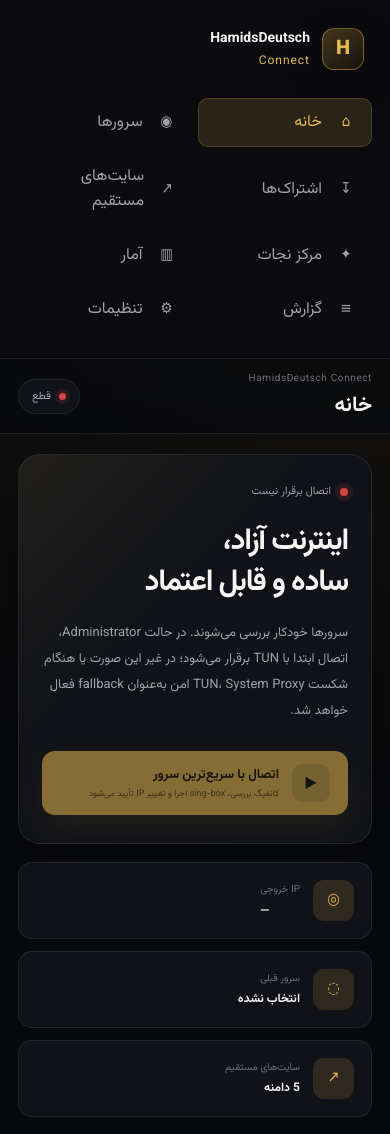
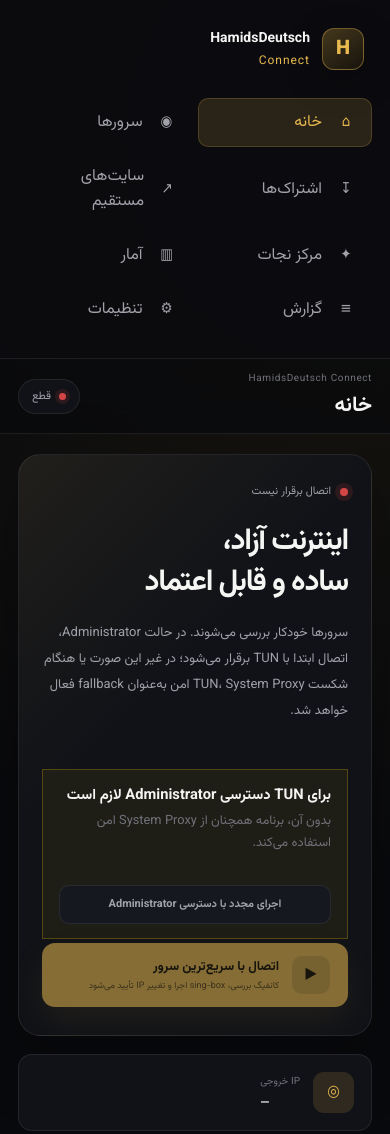
Before and after one commit to hrschemiker/hamidsdeutsch-connect, a React (Vite) app: page / in a window 390 px wide. Shown: the top 1134 px of the page. Built offline with nearby package versions, Linux system fonts and the light colour scheme.

Commit message:
Add in-app administrator relaunch for TUN mode

```diff
--- a/electron/preload.cjs
+++ b/electron/preload.cjs
@@ -15,6 +15,11 @@ contextBridge.exposeInMainWorld(
       getPrivilegeStatus: () =>
         ipcRenderer.invoke(
           'system:get-privilege-status',
+        ),
+
+      relaunchAsAdministrator: () =>
+        ipcRenderer.invoke(
+          'system:relaunch-as-administrator',
         ),
     },
 
--- a/src/App.css
+++ b/src/App.css
@@ -2040,3 +2040,46 @@ button {
     grid-template-columns: 1fr;
   }
 }
+
+/* Administrator elevation */
+.elevation-panel {
+  display: flex;
+  align-items: center;
+  justify-content: space-between;
+  gap: 16px;
+  margin: 18px 0 4px;
+  padding: 14px 16px;
+  border: 1px solid rgba(255, 204, 0, 0.24);
+  background: rgba(255, 204, 0, 0.06);
+}
+
+.elevation-panel > div {
+  display: flex;
+  flex-direction: column;
+  gap: 4px;
+}
+
+.elevation-panel strong {
+  font-size: 0.92rem;
+}
+
+.elevation-panel span {
+  color: var(--text-muted);
+  font-size: 0.8rem;
+  line-height: 1.7;
+}
+
+.elevation-panel .secondary-button {
+  flex: 0 0 auto;
+}
+
+@media (max-width: 760px) {
+  .elevation-panel {
+    align-items: stretch;
+    flex-direction: column;
+  }
+
+  .elevation-panel .secondary-button {
+    width: 100%;
+  }
+}
--- a/src/App.tsx
+++ b/src/App.tsx
@@ -18,6 +18,7 @@ import { useServerLatency } from './servers/use-server-latency'
 import { useServerConfigCheck } from './servers/use-server-config-check'
 import { useIpVerification } from './network/use-ip-verification'
 import { useWindowsPrivilege } from './system/use-windows-privilege'
+import { useWindowsElevation } from './system/use-windows-elevation'
 import './App.css'
 
 type PageId =
@@ -115,6 +116,7 @@ function App() {
   const configCheck = useServerConfigCheck()
   const ipVerification = useIpVerification()
   const windowsPrivilege = useWindowsPrivilege()
+  const windowsElevation = useWindowsElevation()
 
   const connectionVerified =
     engineProcess.status.connectionMode === 'tun'
@@ -833,6 +835,18 @@ function App() {
               processStatus={engineProcess.status}
               tunBaselineIp={tunBaselineIp}
               tunCurrentIp={tunCurrentIp}
+              administratorAvailable={
+                windowsPrivilege.status.isAdministrator
+              }
+              elevationRequesting={
+                windowsElevation.requesting
+              }
+              elevationError={
+                windowsElevation.error
+              }
+              onRelaunchAsAdministrator={() => {
+                void windowsElevation.relaunch()
+              }}
               processBusy={
                 engineProcess.busy ||
                 automaticConnectionRunning
@@ -975,6 +989,10 @@ type HomePageProps = {
   } | null
   tunBaselineIp: string | null
   tunCurrentIp: string | null
+  administratorAvailable: boolean
+  elevationRequesting: boolean
+  elevationError: string | null
+  onRelaunchAsAdministrator: () => void
   processStatus: {
     running: boolean
     ready: boolean
@@ -1032,6 +1050,10 @@ function HomePage({
   engineInfo,
   tunBaselineIp,
   tunCurrentIp,
+  administratorAvailable,
+  elevationRequesting,
+  elevationError,
+  onRelaunchAsAdministrator,
   processStatus,
   processBusy,
   processError,
@@ -1089,6 +1111,33 @@ function HomePage({
             ابتدا با TUN برقرار می‌شود؛ در غیر این صورت یا هنگام شکست TUN،
             System Proxy امن به‌عنوان fallback فعال خواهد شد.
           </p>
+
+          {!administratorAvailable && !processStatus.running && (
+            <div className="elevation-panel">
+              <div>
+                <strong>برای TUN دسترسی Administrator لازم است</strong>
+                <span>
+                  بدون آن، برنامه همچنان از System Proxy امن استفاده می‌کند.
+                </span>
+              </div>
+              <button
+                className="secondary-button"
+                type="button"
+                disabled={elevationRequesting}
+                onClick={onRelaunchAsAdministrator}
+              >
+                {elevationRequesting
+                  ? 'در حال درخواست دسترسی...'
+                  : 'اجرای مجدد با دسترسی Administrator'}
+              </button>
+            </div>
+          )}
+
+          {elevationError && (
+            <div className="inline-error">
+              {elevationError}
+            </div>
+          )}
 
           <button
             className={
--- /dev/null
+++ b/src/system/use-windows-elevation.ts
@@ -0,0 +1,68 @@
+import {
+  useCallback,
+  useState,
+} from 'react'
+
+export function useWindowsElevation() {
+  const [requesting, setRequesting] =
+    useState(false)
+
+  const [error, setError] =
+    useState<string | null>(null)
+
+  const relaunch =
+    useCallback(
+      async () => {
+        if (requesting) {
+          return {
+            success: false as const,
+            launched: false,
+            error:
+              'درخواست دسترسی مدیر در حال انجام است.',
+          }
+        }
+
+        setRequesting(true)
+        setError(null)
+
+        try {
+          const result =
+            await window.hamidsDeutsch
+              .system
+              .relaunchAsAdministrator()
+
+          if (!result.success) {
+            setError(
+              result.error ??
+              'اجرای مجدد با دسترسی مدیر ناموفق بود.',
+            )
+          }
+
+          return result
+        } catch (requestError) {
+          const message =
+            requestError instanceof Error
+              ? requestError.message
+              : 'اجرای مجدد با دسترسی مدیر ناموفق بود.'
+
+          setError(message)
+
+          return {
+            success: false as const,
+            launched: false,
+            alreadyAdministrator: false,
+            error: message,
+          }
+        } finally {
+          setRequesting(false)
+        }
+      },
+      [requesting],
+    )
+
+  return {
+    requesting,
+    error,
+    relaunch,
+  }
+}
```
Also changed, not shown: electron/main.cjs (+59 -0 lines), electron/windows-elevation.cjs (added, +148 -0 lines), src/electron-api.d.ts (+10 -0 lines).
